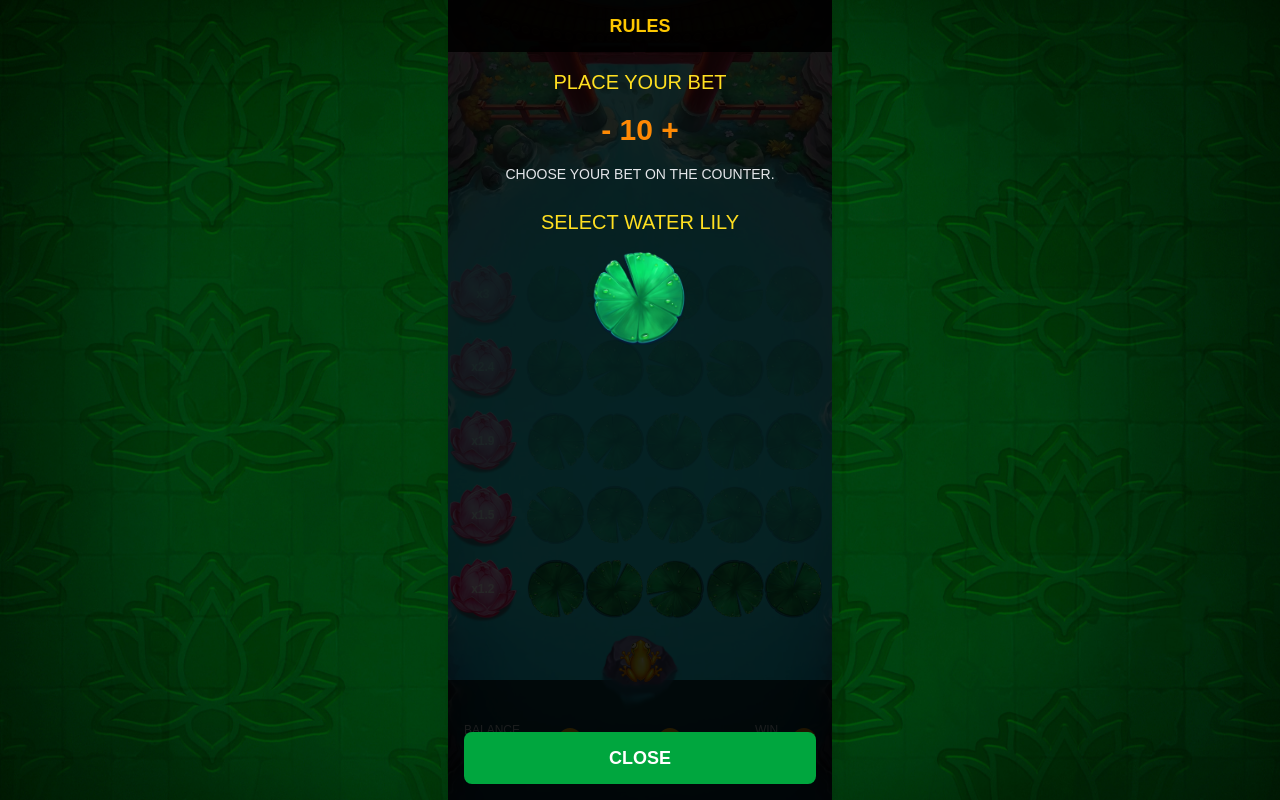
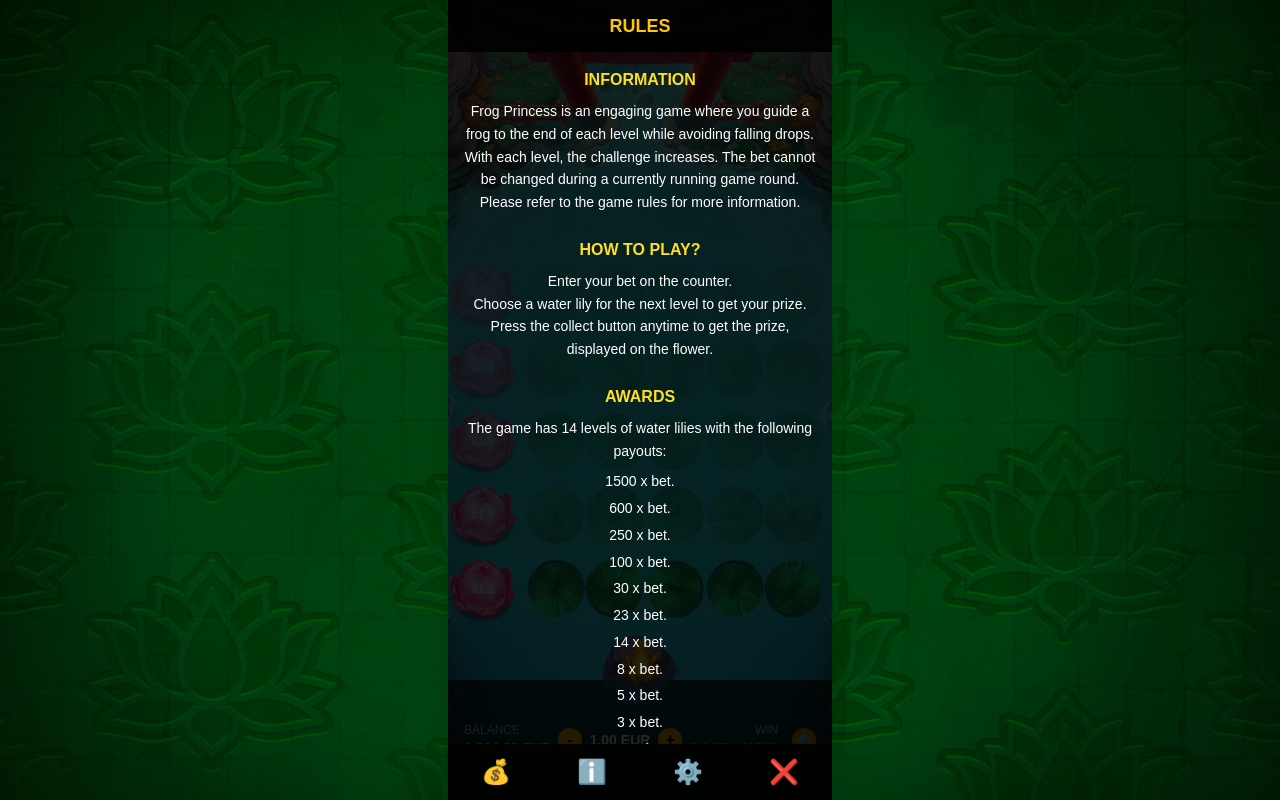
Before and after one commit to Hasan-Itani/frog-princess, a Next.js app: page / in a window 1280 px wide. Both pictures are taken after a click on the button "⚙️". Built offline with nearby package versions, Linux system fonts and the light colour scheme.

Commit message:
added bar v2 fix"

```diff
--- a/app/page.js
+++ b/app/page.js
@@ -26,23 +26,125 @@ export default function Home() {
             RULES
           </div>
 
-            <div className="flex-1 overflow-y-auto p-4 text-center">
-              <p className="text-xl text-yellow-300 mb-4">PLACE YOUR BET</p>
-              <p className="text-3xl text-orange-400 font-extrabold mb-4">- 10 +</p>
-              <p className="text-sm mb-6 text-gray-200">
-                CHOOSE YOUR BET ON THE COUNTER.
+          <div className="flex-1 overflow-y-auto p-4 text-center space-y-6">
+            <div>
+              <h2 className="text-yellow-300 font-bold mb-2">INFORMATION</h2>
+              <p className="text-sm leading-relaxed">
+                Frog Princess is an engaging game where you guide a frog to the end of
+                each level while avoiding falling drops. With each level, the challenge
+                increases. The bet cannot be changed during a currently running game
+                round.
+                <br />
+                Please refer to the game rules for more information.
               </p>
-
-              <p className="text-xl text-yellow-300 mb-4">SELECT WATER LILY</p>
-              <img src="/lilly.png" alt="Water Lily" className="mx-auto w-24" />
             </div>
 
-            <div className="p-4">
+            <div>
+              <h2 className="text-yellow-300 font-bold mb-2">HOW TO PLAY?</h2>
+              <p className="text-sm leading-relaxed">
+                Enter your bet on the counter. <br />
+                Choose a water lily for the next level to get your prize. <br />
+                Press the collect button anytime to get the prize, displayed on the flower.
+              </p>
+            </div>
+
+            <div>
+              <h2 className="text-yellow-300 font-bold mb-2">AWARDS</h2>
+              <p className="text-sm leading-relaxed">
+                The game has 14 levels of water lilies with the following payouts:
+              </p>
+              <ul className="text-sm leading-relaxed mt-2 space-y-1">
+                <li>1500 x bet.</li>
+                <li>600 x bet.</li>
+                <li>250 x bet.</li>
+                <li>100 x bet.</li>
+                <li>30 x bet.</li>
+                <li>23 x bet.</li>
+                <li>14 x bet.</li>
+                <li>8 x bet.</li>
+                <li>5 x bet.</li>
+                <li>3 x bet.</li>
+                <li>2.4 x bet.</li>
+                <li>1.9 x bet.</li>
+                <li>1.5 x bet.</li>
+                <li>1.2 x bet.</li>
+              </ul>
+            </div>
+
+            {/* GAME FUNCTIONS */}
+            <div>
+              <h2 className="text-yellow-300 font-bold mb-2">GAME FUNCTIONS</h2>
+              <p className="text-sm leading-relaxed mb-3">
+                The table below lists the different buttons found in the game and describes their functions.
+              </p>
+              <div className="space-y-3 text-left">
+                <div>
+                  <p className="font-bold">Bet</p>
+                  <p className="text-sm">Click + and - to change bet.</p>
+                </div>
+                <div>
+                  <p className="font-bold">Sound</p>
+                  <p className="text-sm">Click to mute game sound.</p>
+                </div>
+                <div>
+                  <p className="font-bold">Menu</p>
+                  <p className="text-sm">Click to access the game settings and game rules.</p>
+                </div>
+              </div>
+            </div>
+
+            {/* GAME SETTINGS AND INFO */}
+            <div>
+              <h2 className="text-yellow-300 font-bold mb-2">GAME SETTINGS AND GAME INFORMATION</h2>
+              <div className="space-y-3 text-left">
+                <div>
+                  <p className="font-bold">Bet Settings</p>
+                  <p className="text-sm">Click to view the bet settings menu.</p>
+                </div>
+                <div>
+                  <p className="font-bold">Rules</p>
+                  <p className="text-sm">Click to view the game rules.</p>
+                </div>
+                <div>
+                  <p className="font-bold">Settings</p>
+                  <p className="text-sm">Click to view the game settings menu.</p>
+                </div>
+                <div>
+                  <p className="font-bold">Close</p>
+                  <p className="text-sm">Click to go back to the main game.</p>
+                </div>
+              </div>
+            </div>
+
+            {/* ADDITIONAL INFO */}
+            <div>
+              <h2 className="text-yellow-300 font-bold mb-2">ADDITIONAL INFORMATION</h2>
+              <p className="text-sm leading-relaxed">
+                The game has a system for recovering unfinished games. <br />
+                The game session will be ended automatically after an inactivity period. <br />
+                In the event of malfunction of the gaming hardware/software, all affected
+                game bets and payouts are rendered void and all affected bets refunded.
+              </p>
+            </div>
+
+            {/* RETURN TO PLAYER */}
+            <div>
+              <h2 className="text-yellow-300 font-bold mb-2">RETURN TO PLAYER</h2>
+              <p className="text-sm leading-relaxed">
+                The theoretical return to the player for this game in the main game is <span className="text-orange-400 font-bold">96.12%</span>.
+              </p>
+            </div>
+          </div>
+
+          <div className="flex items-center justify-around bg-black/90 py-3">
+            <button className="text-yellow-400 text-2xl">💰</button>
+            <button className="text-white text-2xl">ℹ️</button>
+            <button className="text-yellow-500 text-2xl">⚙️</button>
             <button
               onClick={() => setSettingsOpen(false)}
-                className="w-full py-3 bg-green-600 rounded-lg text-lg font-bold"
+              className="text-green-400 text-2xl"
             >
-                CLOSE
+              ❌
             </button>
           </div>
         </div>
```
Lines whose indentation alone changed are shown as unchanged.
